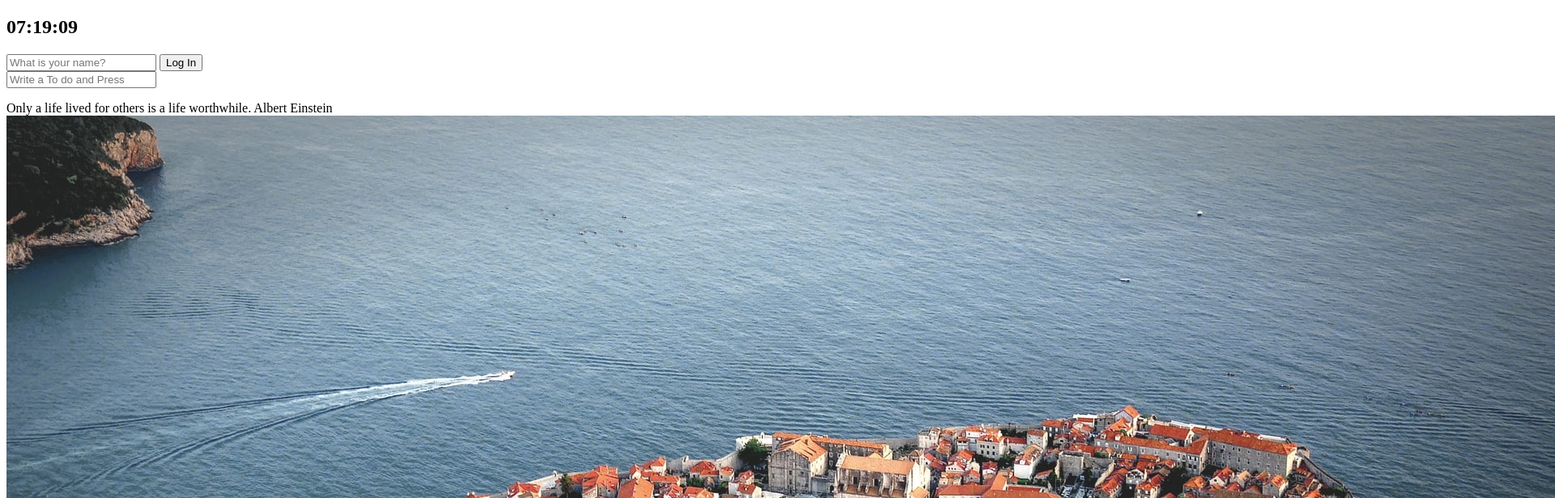
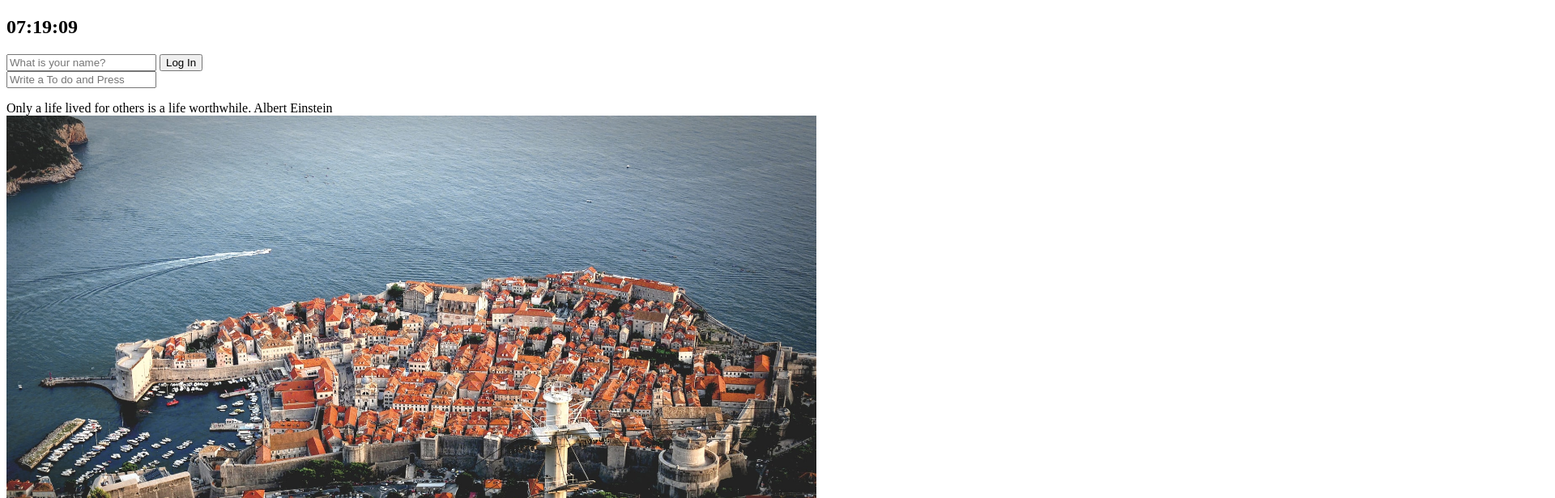
Before and after one commit to MinuetoH/Todo_JS, a plain HTML site: page index.html in a window 1280 px wide. Shown: the top 616 px of the page at 81% size, 1920 px wide, since content can reach past the window. Drawn offline with Linux system fonts and the light colour scheme.

Commit message:
second commit

```diff
--- a/css/style.css
+++ b/css/style.css
@@ -1,3 +1,13 @@
+@import url('https://fonts.googleapis.com/css2?family=Ubuntu:wght@300;400;500;700&display=swap');
+
 .hidden {
     display: none;
 }
+
+*{
+    box-sizing: border-box;
+}
+
+html, body, .wrapper{
+    height: 100%;
+}
--- a/js/background.js
+++ b/js/background.js
@@ -4,6 +4,8 @@ const chosenImage = images[Math.floor(Math.random() * images.length)];
 
 const bgImage = document.createElement("img");
 
+bgImage.style.width = "1000px";
+
 bgImage.src = `img/${chosenImage}`;
 
 document.body.appendChild(bgImage);
```
